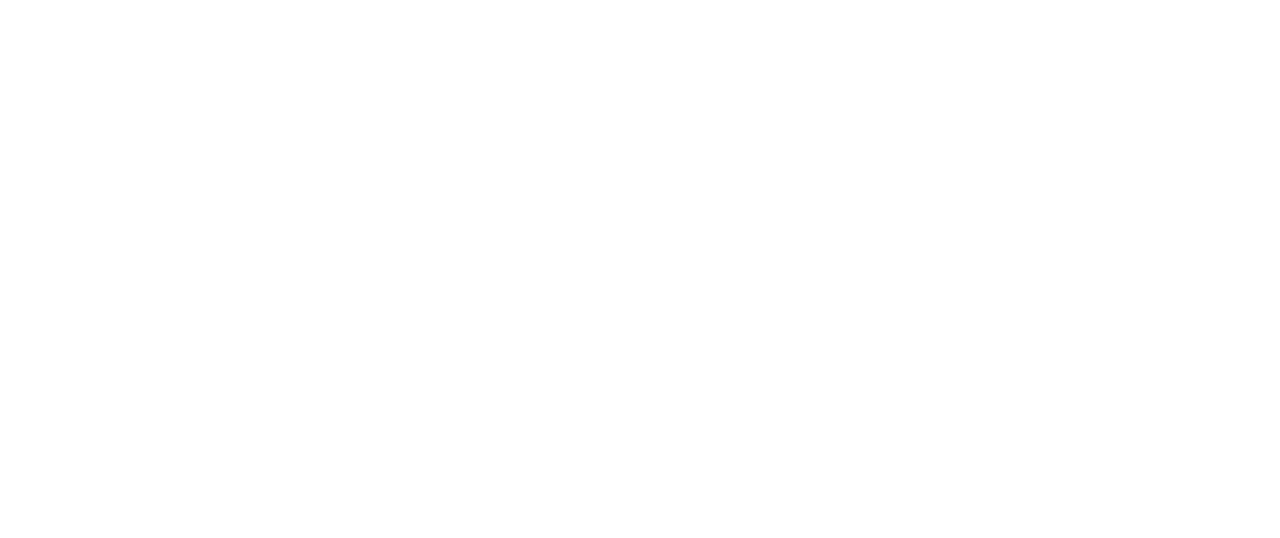
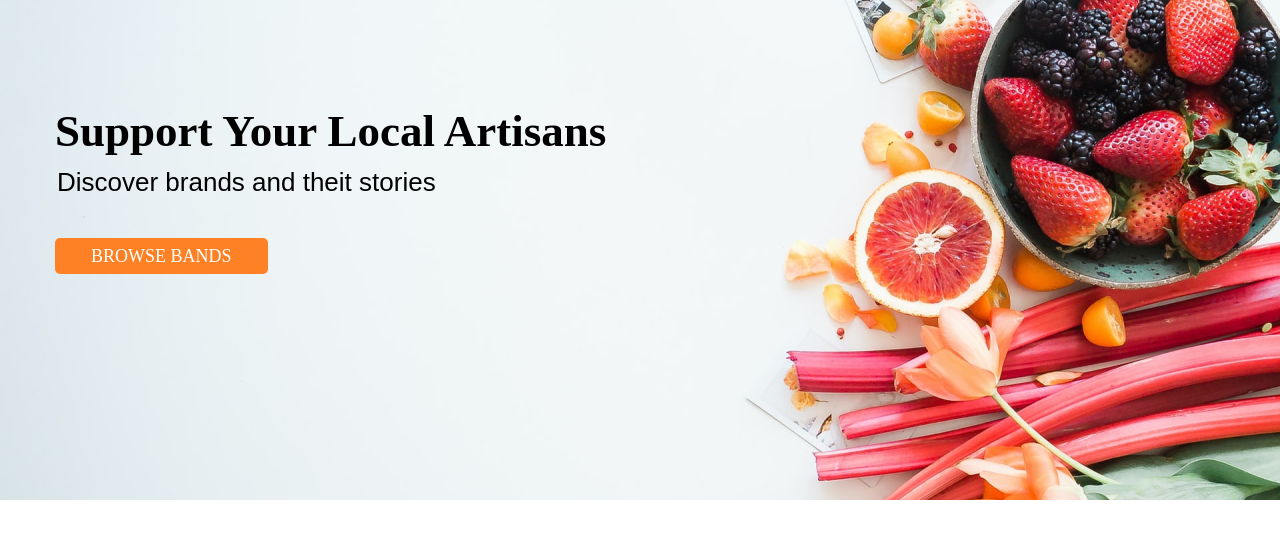
Before and after one commit to forbit0853/HomeWork, a plain HTML site: page index.html in a window 1280 px wide. Drawn offline with Linux system fonts and the light colour scheme.

Commit message:
24.02.23

```diff
--- a/index.html
+++ b/index.html
@@ -9,5 +9,15 @@
 </head>
 <body>
 
+
+
+    <div class="block">
+        <h1 class="header">Support Your Local Artisans</h1>
+        <p class="text">Discover brands and theit stories</p>
+        <div class="btm"><a href="#" class="item">Browse bands</a></div>
+    </div>
+
+
+
 </body>
 </html>
--- a/style/style.css
+++ b/style/style.css
@@ -0,0 +1,56 @@
+* {
+    margin: 0;
+    padding: 0;
+    box-sizing: border-box;
+}
+
+a {
+    text-decoration: none;
+    color: black;
+    text-transform: uppercase;
+}
+
+ol,
+ul {
+    list-style: none;
+}
+
+
+
+.block{
+    width: 1280px;
+    height: 500px;
+    background-image: url(/images/brooke-lark-08bOYnH_r_E-unsplash\ 1.png);
+    background-size: cover;
+    display: inline-block;
+}
+
+.header{
+  color: black;
+  font-size: 45px;
+  display: inline-block;
+  margin: 105px 0px 0px 55px ;
+  font-family: 'Cormorant Garamond', serif;
+}
+
+
+p{
+    margin: 10px 0px 0px 57px ;
+    font-family: 'Poppins', sans-serif;
+    font-size: 26px;
+}
+
+.btm{
+   color: #000;
+    display: inline-block;
+    margin: 48px 0px 0px 55px ;
+    font-size: 18px;
+}
+
+.item{
+    padding: 8px 36px;
+    text-decoration: none;
+     background: #FF8126;
+     color: #fff;
+     border-radius: 5px;
+}
```
Also changed, not shown: images/brooke-lark-08bOYnH_r_E-unsplash 1.png (added), 2 other files.
